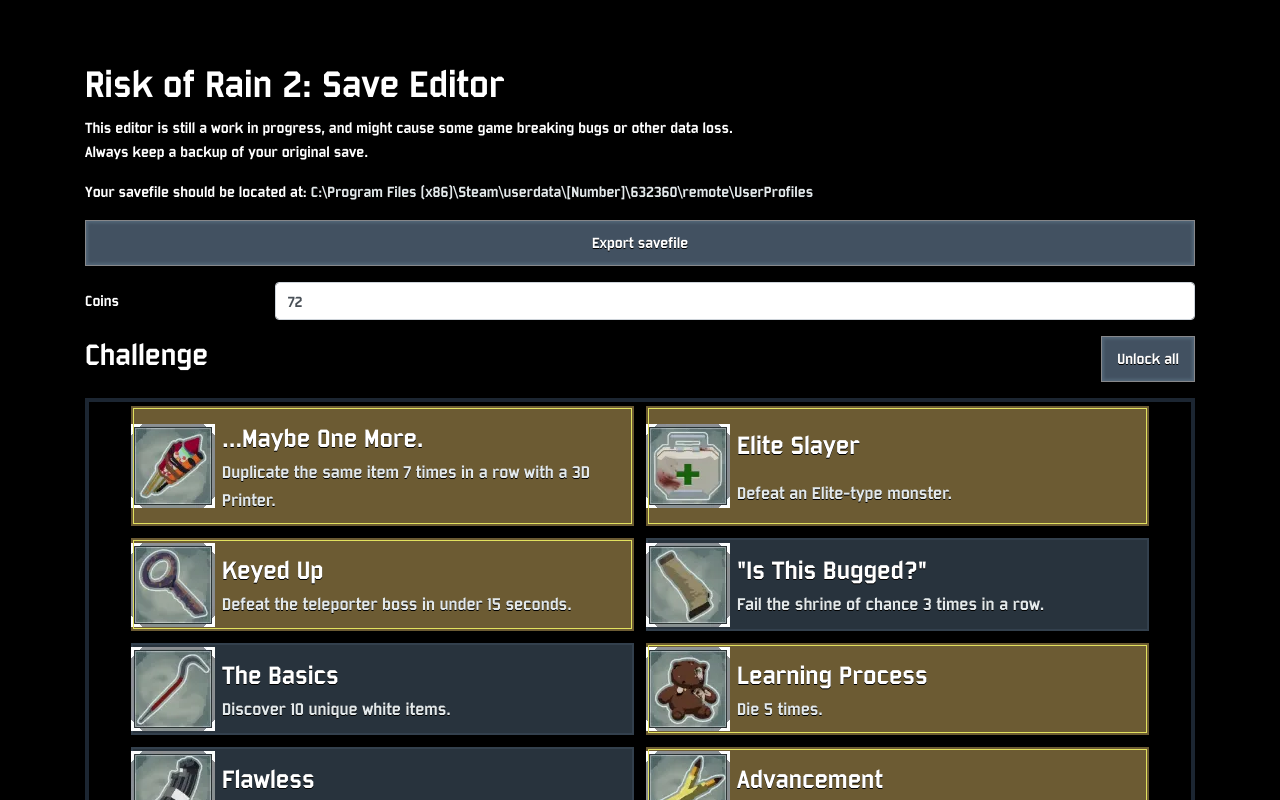
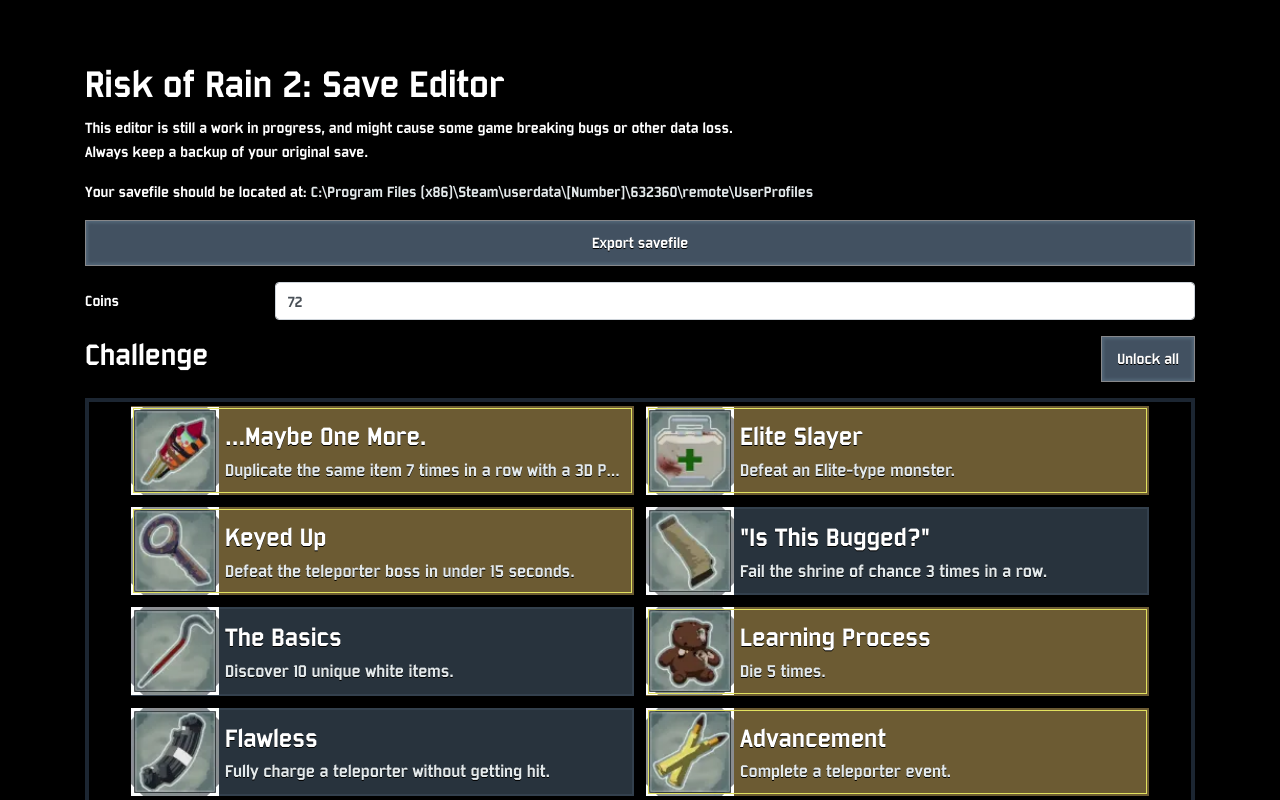
Before and after one commit to tjosepo/ror2-editor, a React (Create React App) app: page / in a window 1280 px wide. Both pictures are taken after a click on the button "Just want to try it out? Use our sample savefile". Shown: the top 800 px of the page. Built offline with nearby package versions, Linux system fonts and the light colour scheme.

Commit message:
Small styling tweaks to the challenge boxes

```diff
--- a/src/components/challenge-box.scss
+++ b/src/components/challenge-box.scss
@@ -5,7 +5,7 @@
   margin: 0;
   grid-template-columns: 84px 1fr;
   background-color: #28333d;
-  border: 2px solid #33404D;
+  border: 2px solid #33404d;
   color: #ffffff;
   text-align: left;
   align-items: center;
@@ -16,15 +16,15 @@
   }
 
   &.selected {
-    background-color: #6C5B33;
-    border-color: #6C5B33;
-    outline: #E2E15E 1px solid;
+    background-color: #6c5b33;
+    border-color: #6c5b33;
+    outline: #e2e15e 1px solid;
     outline-offset: -3px;
   }
 
   &:hover {
     &::after {
-      content: '';
+      content: "";
       pointer-events: none;
       position: absolute;
       top: -2px;
@@ -36,7 +36,7 @@
     }
 
     &::before {
-      content: '';
+      content: "";
       position: absolute;
       top: -8px;
       left: -8px;
@@ -64,6 +64,10 @@
 
   .icon {
     margin: -2px;
+
+    img {
+      width: 100%;
+    }
   }
 
   .text {
@@ -71,7 +75,15 @@
     display: flex;
     flex-direction: column;
     justify-content: space-around;
-    padding: 10px 5px;
+    padding: 8px;
+    overflow: hidden;
+
+    .name,
+    .desc {
+      white-space: nowrap;
+      overflow: hidden;
+      text-overflow: ellipsis;
+    }
 
     .name {
       font-size: 1.7rem;
@@ -79,8 +91,9 @@
     }
 
     .desc {
+      white-space: nowrap;
       font-size: 1.15rem;
-      color: #E3E9EB;
+      color: #e3e9eb;
       margin: 0;
     }
   }
```
